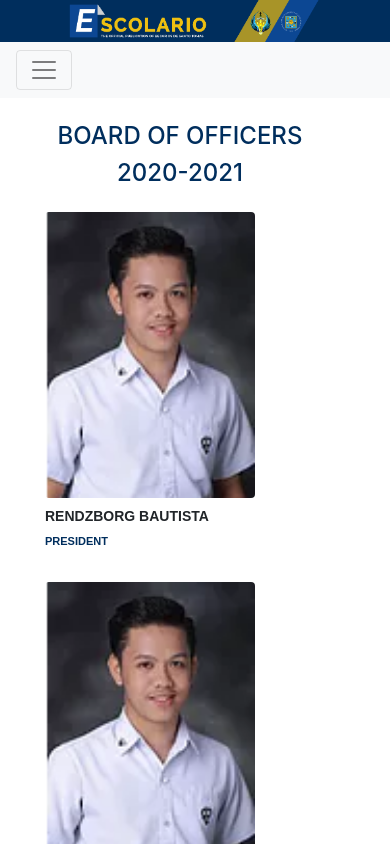
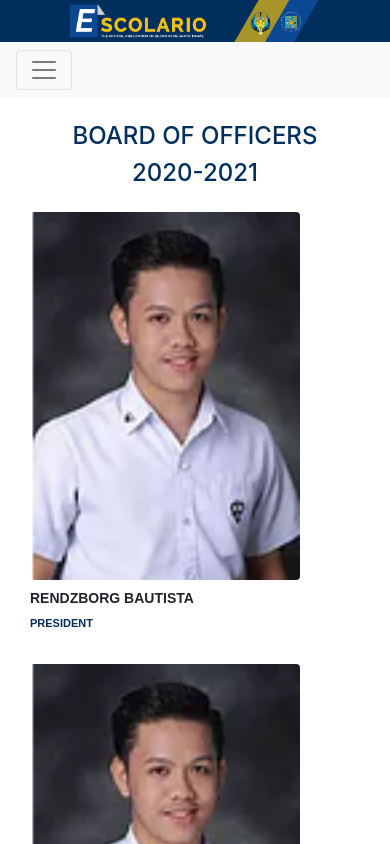
Before and after one commit to denverallam/softeng, a React (Create React App) app in the folder client/: page /about-best in a window 390 px wide. Shown: the top 844 px of the page. Built offline with nearby package versions, Linux system fonts and the light colour scheme.

Commit message:
about-page design

```diff
--- a/client/src/api/server.js
+++ b/client/src/api/server.js
@@ -1,7 +1,7 @@
 import axios from 'axios';
 
-// const api = axios.create({baseURL: 'https://best-escolario.herokuapp.com/api'});
-const api = axios.create({baseURL: 'http://localhost:5000/api'});
+const api = axios.create({baseURL: 'https://best-escolario.herokuapp.com/api'});
+// const api = axios.create({baseURL: 'http://localhost:5000/api'});
 
 api.interceptors.request.use((req) => {
     if(localStorage.getItem('admin')){
--- a/client/src/components/About/Best/Best.js
+++ b/client/src/components/About/Best/Best.js
@@ -1,7 +1,7 @@
 import NavBar from "../../NavBar"
 import BoardOfficerList from "./BoardOfficerList"
 import { Card, CardTitle, CardSubtitle, Modal, ModalHeader, ModalBody, CardBody } from 'reactstrap';
-import { useState } from 'react'
+import { useState, Fragment } from 'react'
 import { committee } from '../data/CommiteeData'
 
 const Best = () => {
@@ -36,13 +36,13 @@ const Best = () => {
 
 
     return (
-        <div>
+        <Fragment>
             <NavBar />
-            <div className="row container-fluid px-sm-5">
+            <div className="row px-sm-5">
                 <div className="col-sm-7">
                     <BoardOfficerList />
                 </div>
-                <div className="blue-bg col-sm-5 mt-4 p-sm-4">
+                <div className="container blue-bg col-sm-5 mt-4 p-4 ">
                     <h4 className="content-mission">HISTORY OF THE ORGANIZATION</h4>
                     <p className="text-mission">Becarios de Santo Tomas, the Sole Thomasian Scholars Association, is a university-wide organization composed of over 800 members duly recognized by the university. Established in 1994 under the provisions of the Office for Student Affairs, the organization works to produce competent and well-equipped Thomasian scholars over the years. Tracing back from its origin, the organization was formerly named as Ugnayang Tomasino na may Angking Kakayahan (U.T.A.K.) in 1994. A few years later, in 1997, it was then renamed into UST Scholars Association (UST SA). But by 2000, it had its name changed to Escolares. The final revision only took place by 2002 when Rev. Fr. Pompeyo De Mesa, O.P. suggested to change the organization’s name into Becarios de Santo Tomas.</p>
                     <h4 className="content-mission">MISSION</h4>
@@ -58,7 +58,7 @@ const Best = () => {
                     ))
                 }
             </div>
-        </div>
+        </Fragment>
     )
 }
 
```
